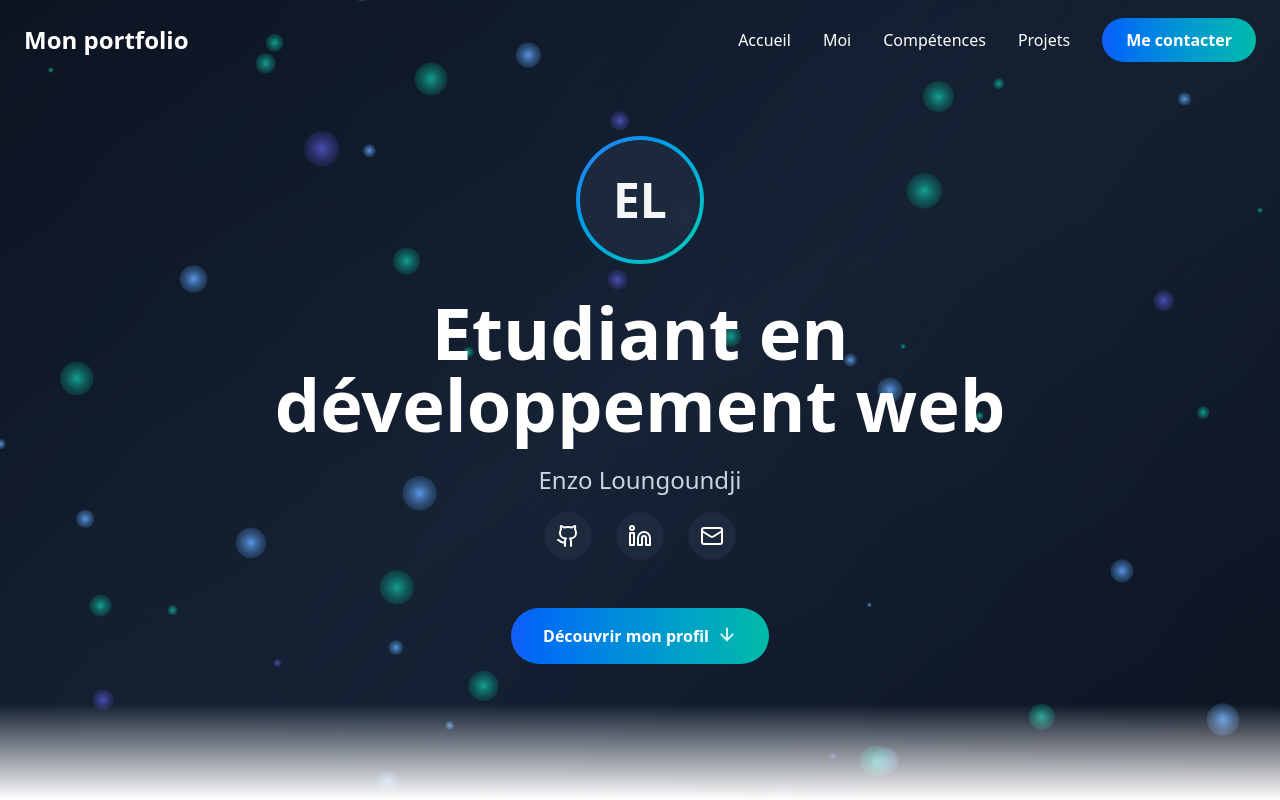
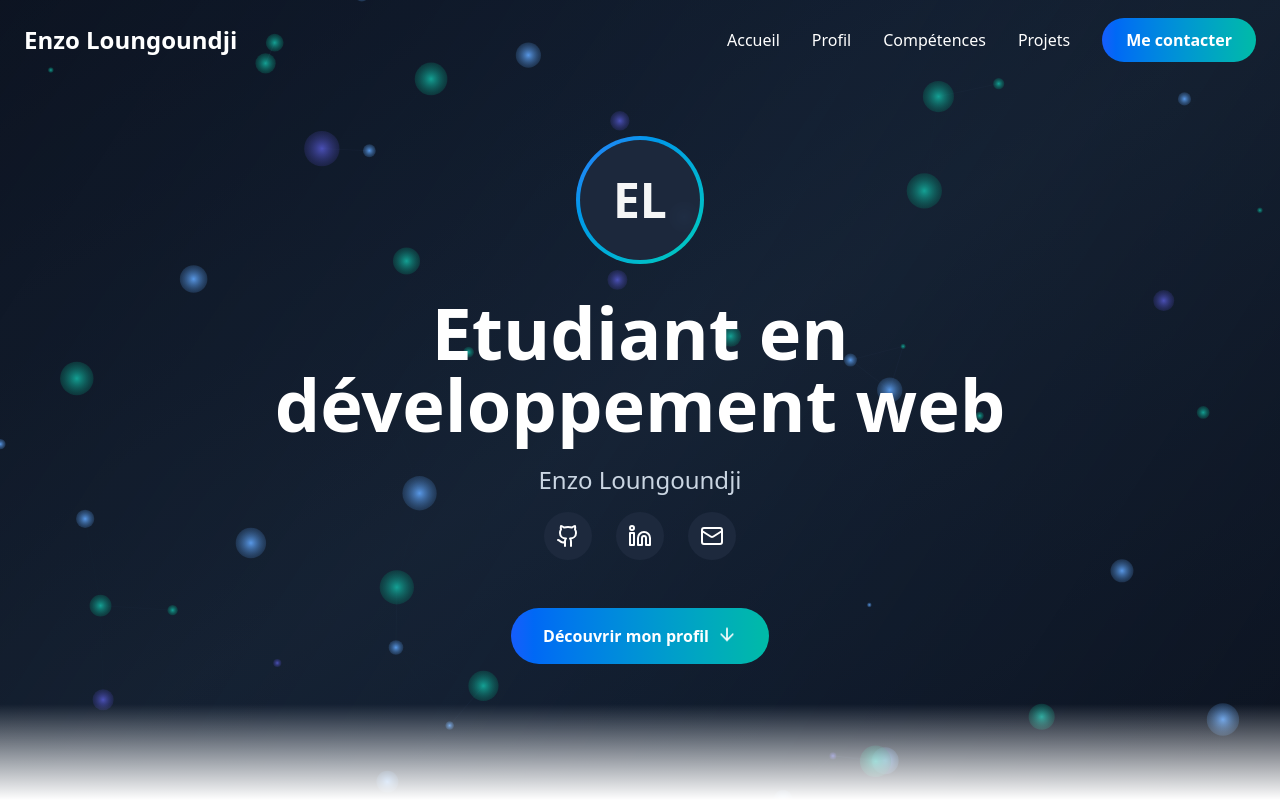
Before and after one commit to loun0009/portfolio, a React (Vite) app: page / in a window 1280 px wide. Shown: the top 800 px of the page. Built offline with nearby package versions, Linux system fonts and the light colour scheme.

Commit message:
style : légère modification

```diff
--- a/src/components/footer.jsx
+++ b/src/components/footer.jsx
@@ -1,7 +1,7 @@
 function Footer() {
   return (
     <footer className="py-6 text-center text-sm bg-slate-100 dark:bg-slate-800">
-      © {new Date().getFullYear()} Enzo Loungoundji — Portfolio. Tous droits réservés.
+      © {new Date().getFullYear()} Enzo Loungoundji — Portfolio de Enzo Loungoundji. Tous droits réservés.
     </footer>
   )
 }
--- a/src/components/navbar.jsx
+++ b/src/components/navbar.jsx
@@ -3,7 +3,7 @@ import { Menu, X } from 'lucide-react'
 
 const navLinks = [
   { href: '#home', label: 'Accueil' },
-  { href: '#profile', label: 'Moi' },
+  { href: '#profile', label: 'Profil' },
   { href: '#skills', label: 'Compétences' },
   { href: '#projects', label: 'Projets' },
 ]
@@ -47,7 +47,7 @@ export default function Navbar() {
               isScrolled ? 'text-slate-900' : 'text-white'
             }`}
           >
-            Mon portfolio
+            Enzo Loungoundji
           </a>
 
           {/* Liens desktop */}
```
